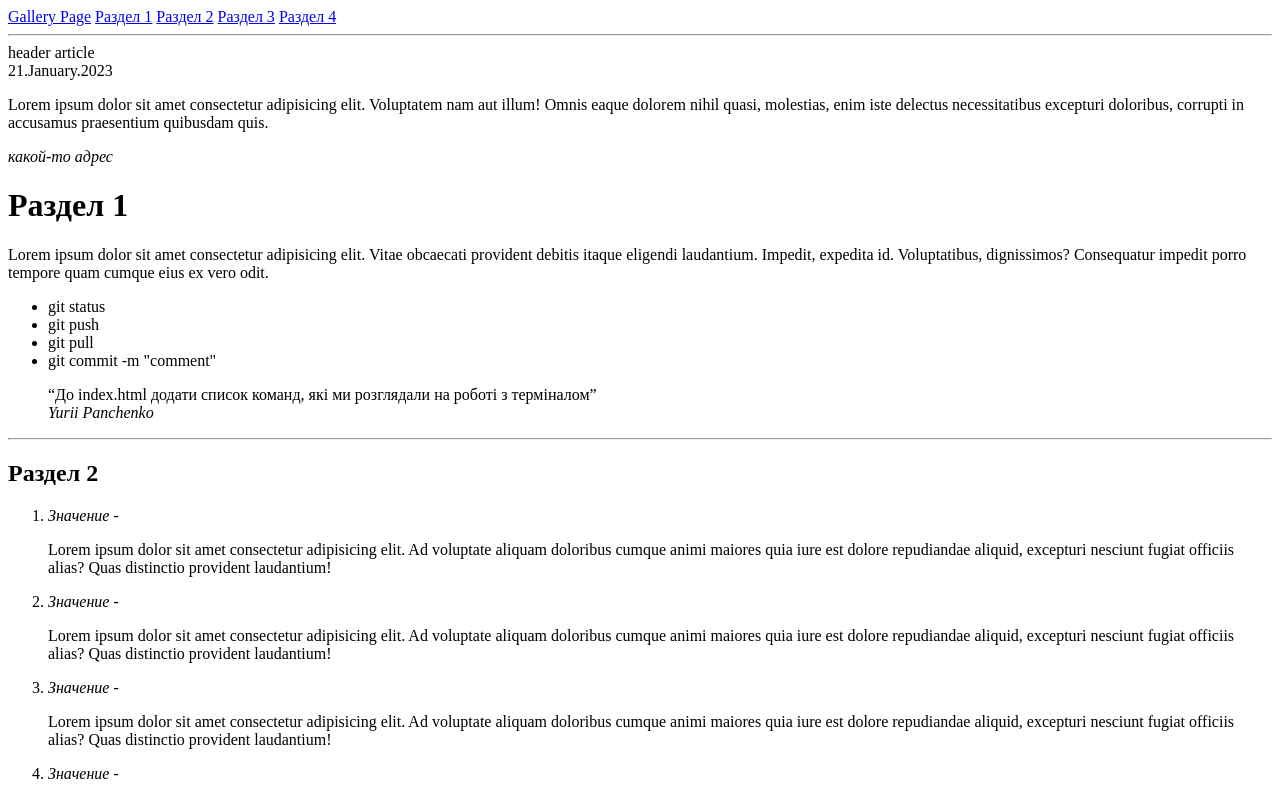
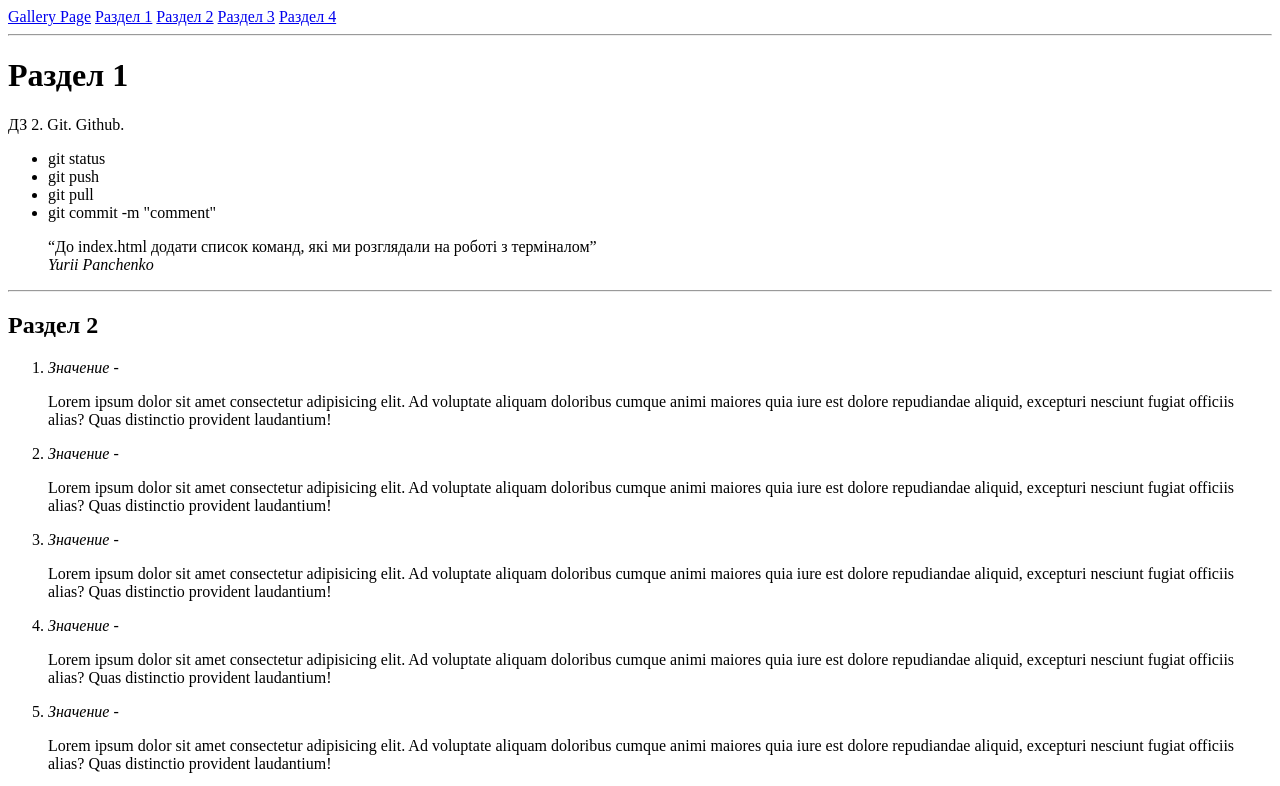
Before and after one commit to DmytroOkhotnichenko/Hillel-school, a plain HTML site: page markup/index.html in a window 1280 px wide. Shown: the top 786 px of the page. Drawn offline with Linux system fonts and the light colour scheme.

Commit message:
commitfinaltochno

```diff
--- a/markup/index.html
+++ b/markup/index.html
@@ -18,16 +18,8 @@
         <hr>
     </header>
     <main>
-        <article>
-            <header>
-                header article
-            </header>
-            <time datetime="2023-01-21">21.January.2023</time>
-            <p>Lorem ipsum dolor sit amet consectetur adipisicing elit. Voluptatem nam aut illum! Omnis eaque dolorem nihil quasi, molestias, enim iste delectus necessitatibus excepturi doloribus, corrupti in accusamus praesentium quibusdam quis.</p>
-            <address>какой-то адрес</address>
-        </article>
         <h1 id="id1">Раздел 1</h1>
-        <p>Lorem ipsum dolor sit amet consectetur adipisicing elit. Vitae obcaecati provident debitis itaque eligendi laudantium. Impedit, expedita id. Voluptatibus, dignissimos? Consequatur impedit porro tempore quam cumque eius ex vero odit.</p>
+        <p>ДЗ 2. Git. Github.</p>
        <ul>
             <li><stong>git status</stong></li>
             <li><stong>git push</stong></li>
```
